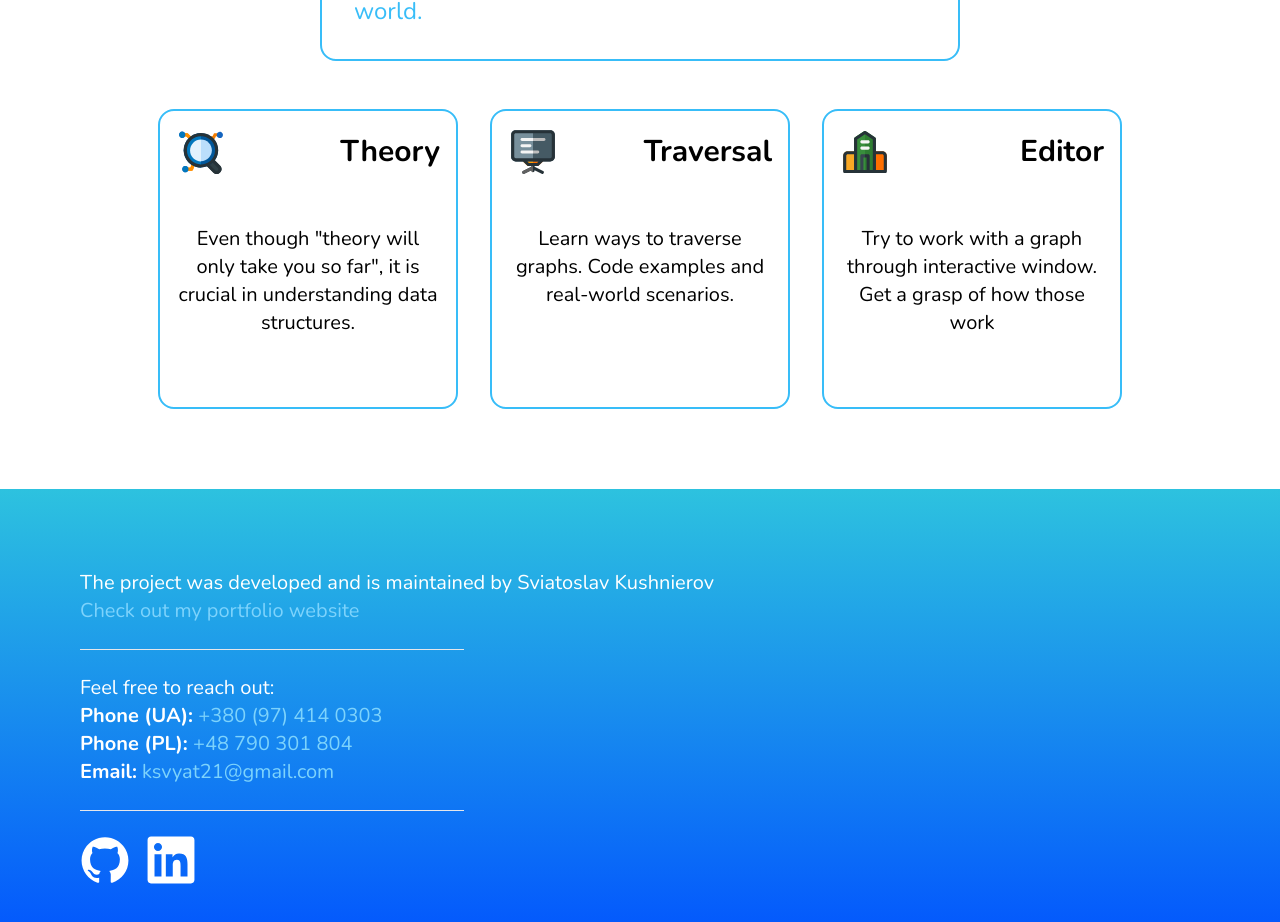
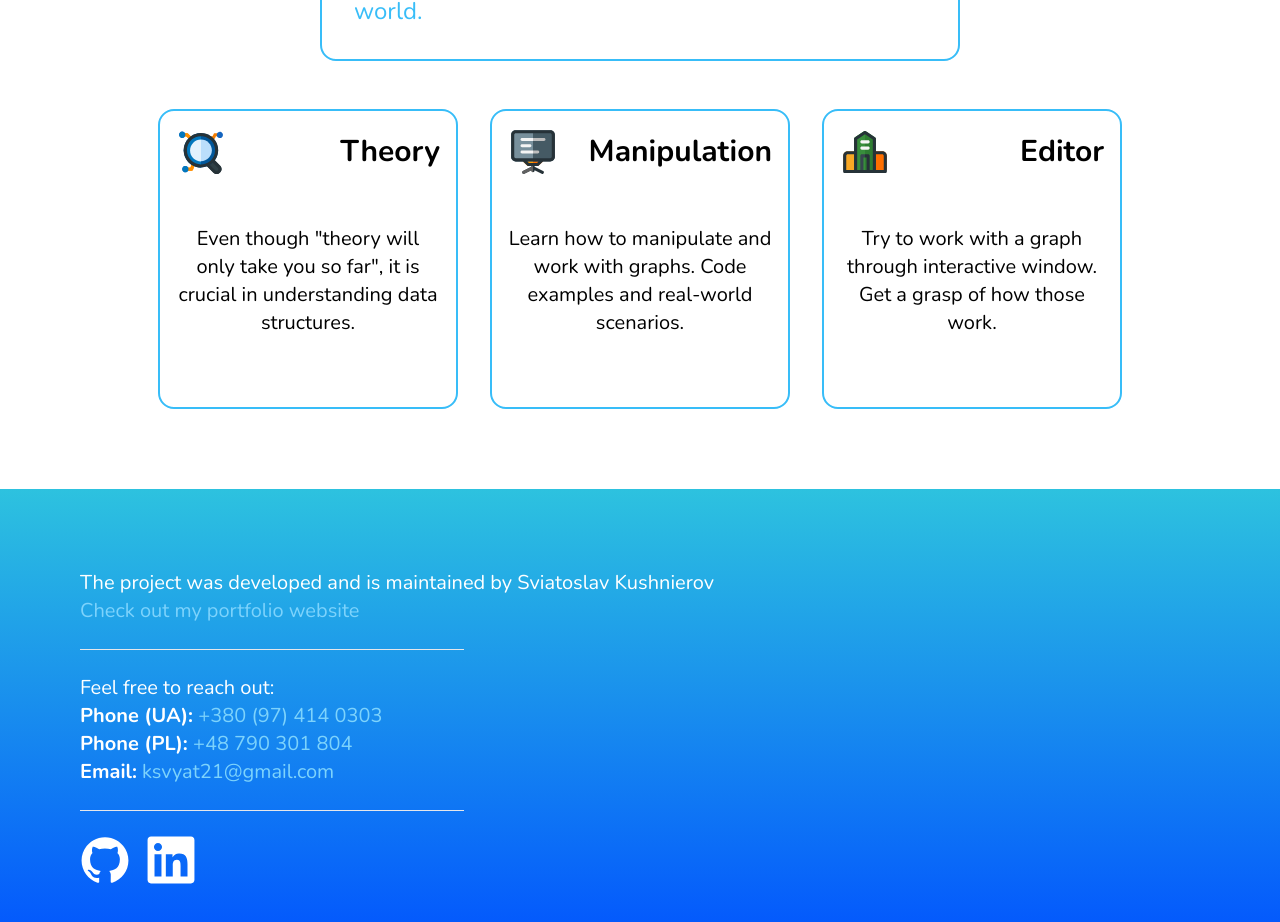
Before and after one commit to CallMeMaverick/GraphDS-Demo, a Next.js app: page / in a window 1280 px wide. Shown: the part 932-1854 px from the top of the page. Built offline with nearby package versions, Linux system fonts and the light colour scheme.

Commit message:
fix(contents): rename "traversal" to "manipulation"
Renamed "traversal" section due to discrepancy

```diff
--- a/components/Contents.jsx
+++ b/components/Contents.jsx
@@ -61,9 +61,9 @@ const contents = [
         </svg>
     },
     {
-        title: "Traversal",
-        description: "Learn ways to traverse graphs. Code examples and real-world scenarios.",
-        url: "/traversal",
+        title: "Manipulation",
+        description: "Learn how to manipulate and work with graphs. Code examples and real-world scenarios.",
+        url: "/manipulation",
         svgCode: <svg width="50px" height="50px" viewBox="0 0 32 32" fill="none" xmlns="http://www.w3.org/2000/svg">
             <path
                 d="M22.45 28.11L17 25.38V25C17 24.7348 16.8946 24.4804 16.7071 24.2929C16.5196 24.1054 16.2652 24 16 24C15.7348 24 15.4804 24.1054 15.2929 24.2929C15.1054 24.4804 15 24.7348 15 25V25.38L9.55 28.11C9.33366 28.2402 9.17456 28.4474 9.10466 28.69C9.03477 28.9326 9.05924 29.1927 9.17317 29.4181C9.2871 29.6434 9.48206 29.8173 9.71889 29.9048C9.95573 29.9924 10.2169 29.9871 10.45 29.89L15 27.62V28C15 28.2652 15.1054 28.5196 15.2929 28.7071C15.4804 28.8946 15.7348 29 16 29C16.2652 29 16.5196 28.8946 16.7071 28.7071C16.8946 28.5196 17 28.2652 17 28V27.62L21.55 29.89C21.6883 29.964 21.8431 30.0019 22 30C22.1847 29.9994 22.3656 29.9478 22.5227 29.8507C22.6798 29.7536 22.8069 29.6149 22.89 29.45C23.0086 29.2138 23.0289 28.9403 22.9465 28.6892C22.864 28.4381 22.6855 28.2299 22.45 28.11Z"
@@ -108,7 +108,7 @@ const contents = [
     },
     {
         title: "Editor",
-        description: "Try to work with a graph through interactive window. Get a grasp of how those work",
+        description: "Try to work with a graph through interactive window. Get a grasp of how those work.",
         url: "/editor",
         svgCode: <svg width="50" height="50" viewBox="0 0 32 32" fill="none" xmlns="http://www.w3.org/2000/svg">
             <path
```
